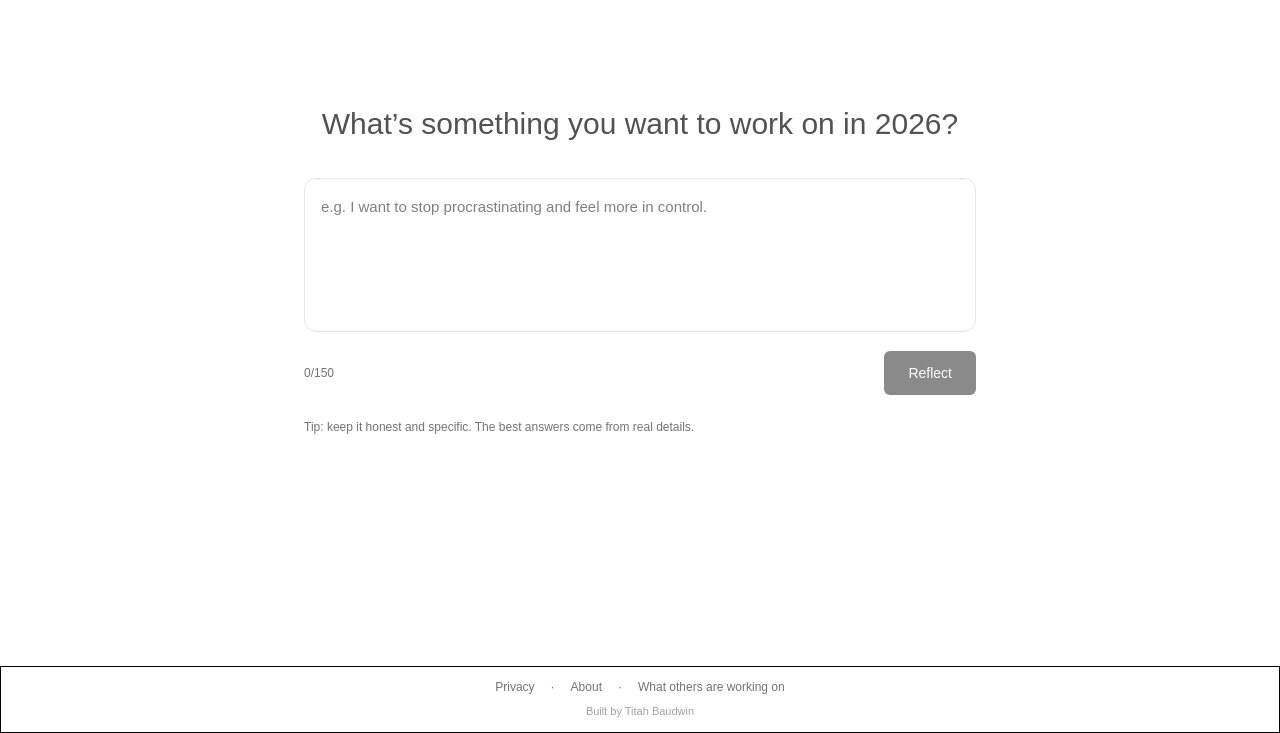
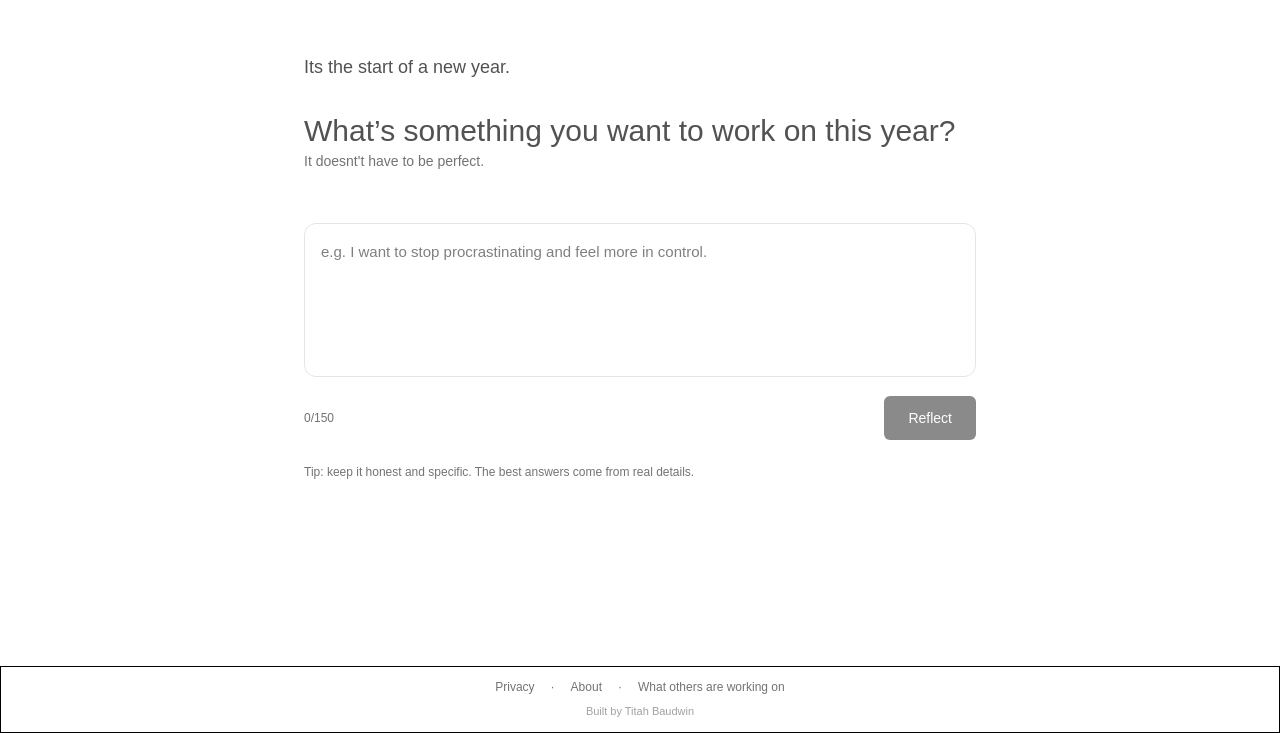
Before and after one commit to Baudwin/new-year-resolutions-frontend, a Next.js app: page / in a window 1280 px wide. Shown: the part 134-867 px from the top of the page. Built offline with nearby package versions, Linux system fonts and the light colour scheme.

Commit message:
ui reinfinements in the landing page

```diff
--- a/app/page.tsx
+++ b/app/page.tsx
@@ -91,8 +91,8 @@ const trimmedText = text.trim();
 
             <div>
             <div className="mb-6">
-          <p className="mt-2 text-3xl text-neutral-600">
-            Something to sit with...
+          <p className="mt-2 text-2xl font-medium text-neutral-600">
+            A few thoughts for you
           </p>
         </div>
           <section className="mt-6 rounded-2xl border border-neutral-200 bg-white p-5 shadow-sm">
@@ -122,12 +122,19 @@ const trimmedText = text.trim();
         ) :
 
         (
+            <div className='space-y-10'>
+
+          <p className=' text-lg text-neutral-600 mb-8 font-medium'>Its the start of a new year.</p>
+          {/* <p className=' text-sm text-neutral-500 mb-6'>If you feel like it, take a moment to reflect.</p> */}
+
+
             <div>
-        <div className="mb-6">
-          <p className="mt-2 text-3xl text-center text-neutral-600">
-            What’s something you want to work on in 2026?
-          </p>
-        </div>
+          <h1 className="mt-2 mb-0.5 text-3xl text-neutral-600">
+          What’s something you want to work on this year?
+          </h1>
+          <p className='text-neutral-500 mb-6 text-sm'>It doesnt't have to be perfect.</p>
+
+            </div>
 
         <form onSubmit={onSubmit} className="">
 
@@ -173,10 +180,6 @@ const trimmedText = text.trim();
         )
 
 
-
-
-
-
         }
 
 
```
